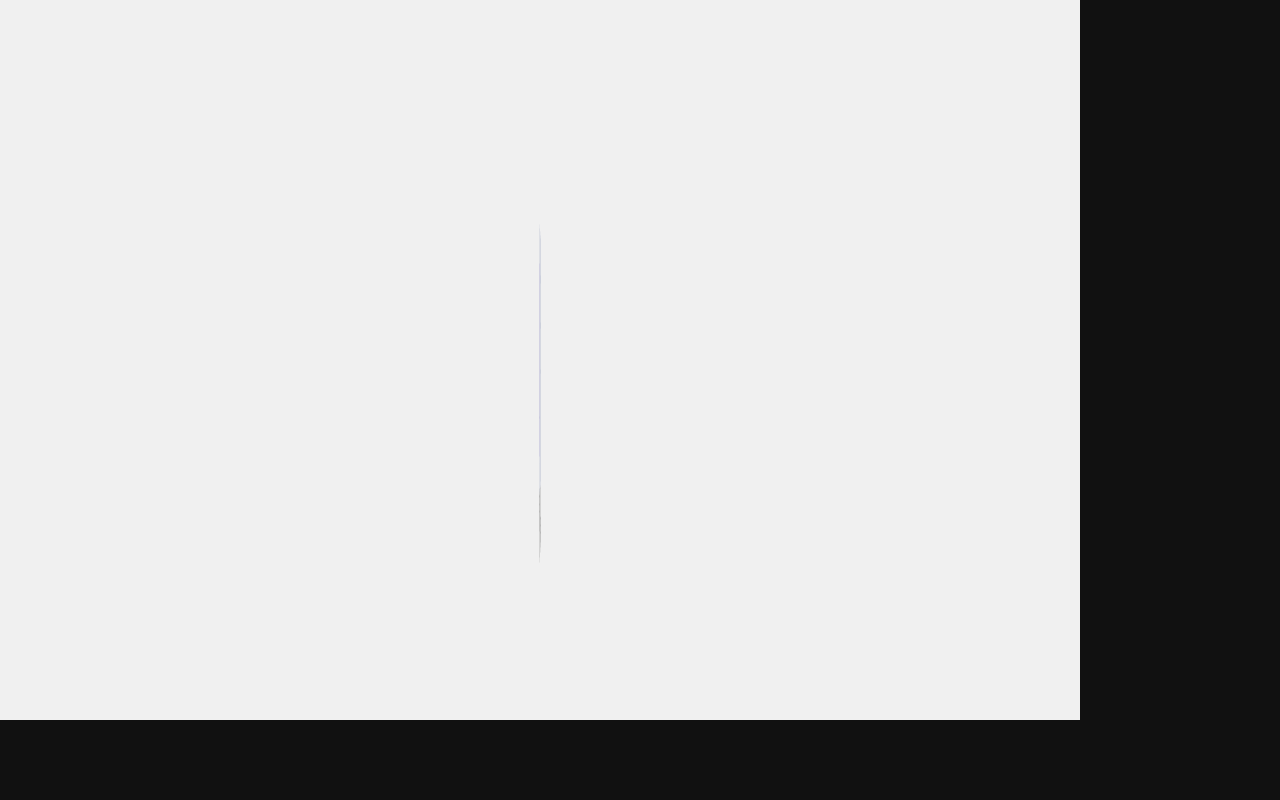
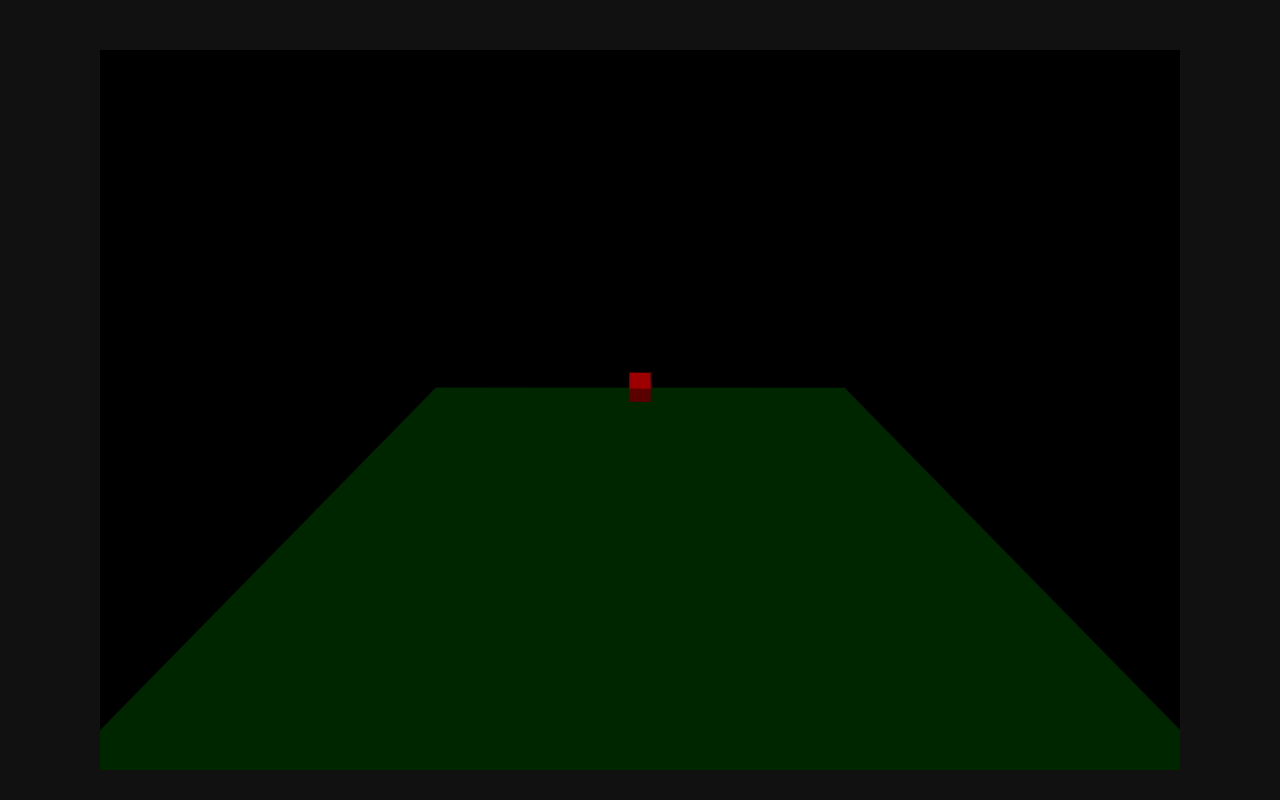
Before and after one commit to ScottDavey/HTML5-3D, a plain HTML site: page index.html in a window 1280 px wide. Drawn offline with Linux system fonts and the light colour scheme.

Commit message:
Adding some geometry and lights.

```diff
--- a/index.html
+++ b/index.html
@@ -16,11 +16,8 @@
 </head>
 <body onload="main.init();">
 
-	<div id="thing"></div>
-
-	<!-- <div id="wrapper">
-		<canvas id="viewport"></canvas>
-	</div> -->
+	<div id="wrapper">
+	</div>
 
 </body>
 </html>
--- a/script/temp.js
+++ b/script/temp.js
@@ -154,46 +154,166 @@ var Input = {
 function Game () {
 	this.isRunning				= true;
 	this.fps					= 0;
-	this.camera					= new THREE.PerspectiveCamera(70, main.CANVAS_WIDTH, main.CANVAS_HEIGHT, 1, 1000);
-	this.scene					= new THREE.Scene();
-	this.plan 					= {};
+	this.camera					= {};
+	this.scene					= {};
+	this.plane 					= {};
 	this.cube 					= {};
+	this.ambientLight 			= {};
+	this.program				= {};
+	this.sprite					= {};
+	this.pointLight				= {};
+	this.cameraMoveX			= 0;
+	this.cameraMoveY			= 0;
+	this.cameraMoveZ			= 0;
+	this.pLightMoveX			= 0;
+	this.pLightMoveY			= 0;
+	this.pLightMoveZ			= 0;
 }
 
 Game.prototype.Initialize = function () {
-	var geoBox, geoPlane, i, hex, matBox, matPlane;
-	this.camera.position.y 	= 150;
-	this.camera.position.z 	= 500;
-	// CUBE
-	geoBox				= new THREE.BoxGeometry(200, 200, 200);
-	for (i = 0; i < geoBox.faces.length; i+=2) {
-		hex = Math.random() * 0xffffff;
-		geoBox.faces[i].color.setHex(hex);
-		geoBox.faces[i+1].color.setHex(hex);
-	}
-	matBox				= new THREE.MeshBasicMaterial({ vertexColors: THREE.FaceColors, overdraw: 0.5 });
-	this.cube 				= new THREE.Mesh(geoBox, matBox);
-	this.cube.position.y 	= 150;
+	var geoBox, geoPlane;
+
+	// Scene
+	this.scene = new THREE.Scene();
+
+	// Camera
+	this.camera = new THREE.PerspectiveCamera(70, main.CANVAS_WIDTH / main.CANVAS_HEIGHT, 1, 4000);
+	this.camera.position.set(0, 475, 425);
+	this.camera.rotation.x 	= -70;
+
+	// LIGHT
+	this.ambientLight = new THREE.AmbientLight(0x404040);
+
+	this.pointLight = new THREE.PointLight(0xff0040, 1, 100);
+	this.pointLight.position.set(0, 300, 145);
+
+	// BOX
+	geoBox = new THREE.BoxGeometry(25, 25, 25);
+	this.cube = new THREE.Mesh(geoBox, new THREE.MeshLambertMaterial({color: 0x990000, overdraw: 0.5}));
+	this.cube.castShadow = true;
+
+	// PLANE
+	geoPlane = new THREE.PlaneGeometry(1080, 1080);
+	this.plane = new THREE.Mesh(geoPlane, new THREE.MeshPhongMaterial({color:0x009900, specular: 0x00ff00, overdraw: 0.5}));
+	this.plane.position.set(0, -300, 0);
+	this.plane.rotation.x = -90;
+
+	// ADD Components
 	this.scene.add(this.cube);
-	// PLANE
-	geoPlane				= new THREE.PlaneBufferGeometry(200, 200);
+	this.scene.add(this.plane);
+	this.scene.add(this.ambientLight);
+	this.scene.add(this.pointLight);
+
+	GameTime.update();
+
+};
+
+/*Game.prototype.Initialize = function () {
+	var geoBox, geoPlane, i, matBox, matPlane, program;
+
+	// Scene
+	this.scene = new THREE.Scene();
+
+	// Camera
+	this.camera = new THREE.PerspectiveCamera(70, main.CANVAS_WIDTH / main.CANVAS_HEIGHT, 1, 1000);
+	this.camera.position.set(0, 475, 425);
+	this.camera.rotation.x 	= -70;
+
+	// Cube
+	geoBox = new THREE.BoxGeometry(25, 25, 25);
+	// matBox = new THREE.MeshBasicMaterial( { vertexColors: THREE.FaceColors, overdraw: 0.5 } );
+	matBox = new THREE.MeshLambertMaterial( { color: 0x222222, overdraw: 0.5 } );
+	this.cube = new THREE.Mesh(geoBox, matBox);
+	this.cube.position.z = 345;
+	this.cube.position.y = 0;
+
+	// Plane
+	geoPlane = new THREE.PlaneBufferGeometry(main.CANVAS_WIDTH, main.CANVAS_HEIGHT);
 	geoPlane.rotateX(-Math.PI / 2);
-	matPlane				= new THREE.MeshBasicMaterial({color:0x0E0E0E, overdraw: 0.5});
-	this.plane				= new THREE.Mesh(geoPlane, matPlane);
-	this.scene.add(this.plane)
+	var matPlane = new THREE.MeshLambertMaterial( { color: 0x990000, overdraw: 0.5 } );
+	this.plane = new THREE.Mesh(geoPlane, matPlane);
+
+	this.scene.add(new THREE.AmbientLight( 0x00020 ));
+
+	// ADD COMPONENTS TO SCENE
+	this.scene.add(this.cube);
+	this.scene.add(this.plane);
+	// this.scene.add(this.ambientLight);
+
 	GameTime.update();
-};
+};*/
 
 Game.prototype.update = function () {
 	this.fps = fps.getFPS();
-	this.plane.rotation.y = this.cube.rotation.y += (5 - this.cube.rotation.y) * 0.05;
+
+	// POINT LIGHT MOVEMENT
+	if (Input.Keys.GetKey(Input.Keys.UP)) {
+		this.pLightMoveZ = -1;
+		console.log(this.plane.position);
+	} else if (Input.Keys.GetKey(Input.Keys.DOWN)) {
+		this.pLightMoveZ = 1;
+		console.log(this.plane.position);
+	}
+
+	if (Input.Keys.GetKey(Input.Keys.LEFT)) {
+		this.pLightMoveX = -1;
+		console.log(this.plane.position);
+	} else if (Input.Keys.GetKey(Input.Keys.RIGHT)) {
+		this.pLightMoveX = 1;
+		console.log(this.plane.position);
+	}
+
+	if (Input.Keys.GetKey(Input.Keys.R) && Input.Keys.GetKey(Input.Keys.SHIFT)) {
+		this.pLightMoveY = -1;
+		console.log(this.plane.position);
+	} else if (Input.Keys.GetKey(Input.Keys.R)) {
+		this.pLightMoveY = 1;
+		console.log(this.plane.position);
+	}
+
+	this.plane.position.z += this.pLightMoveZ * 5;
+	this.plane.position.x += this.pLightMoveX * 5;
+	this.plane.position.y += this.pLightMoveY * 5;
+
+	this.pLightMoveX	= 0;
+	this.pLightMoveY	= 0;
+	this.pLightMoveZ	= 0;
+
+	// CUBE MOVEMENT
+	if (Input.Keys.GetKey(Input.Keys.W)) {
+		this.cameraMoveZ = -1;
+	} else if (Input.Keys.GetKey(Input.Keys.S)) {
+		this.cameraMoveZ = 1;
+	}
+
+	if (Input.Keys.GetKey(Input.Keys.A)) {
+		this.cameraMoveX = -1;
+	} else if (Input.Keys.GetKey(Input.Keys.D)) {
+		this.cameraMoveX = 1;
+	}
+
+	if (Input.Keys.GetKey(Input.Keys.SPACE) && Input.Keys.GetKey(Input.Keys.SHIFT)) {
+		this.cameraMoveY = -1;
+	} else if (Input.Keys.GetKey(Input.Keys.SPACE)) {
+		this.cameraMoveY = 1;
+	}
+
+	this.cube.position.z += this.cameraMoveZ * 5;
+	this.cube.position.x += this.cameraMoveX * 5;
+	this.cube.position.y += this.cameraMoveY * 5;
+
+	if (this.cube.position.y <= 0) this.cube.position.y = 0;
+
+	this.cameraMoveX	= 0;
+	this.cameraMoveY	= 0;
+	this.cameraMoveZ	= 0;
 };
 
 Game.prototype.draw = function () {
 
+	main.renderer.render(this.scene, this.camera);
 	// main.context.clearRect(0, 0, main.CANVAS_WIDTH, main.CANVAS_HEIGHT);
 	// DrawText('FPS: ' + this.fps, (main.CANVAS_WIDTH / 2 - 50), 20, 'normal 14pt Consolas, Trebuchet MS, Verdana', '#FFFFFF');
-	main.renderer.render(this.scene, this.camera);
 };
 
 /*****************
@@ -207,29 +327,30 @@ var main = {
 		this.CANVAS_HEIGHT			= 720;
 		this.WORLD_WIDTH 			= 4320;
 		this.WORLD_HEIGHT 			= 2160;
-		// this.canvas					= document.getElementById('viewport');
-		// this.canvas.width			= this.CANVAS_WIDTH;
-		// this.canvas.height			= this.CANVAS_HEIGHT;
-		// this.context				= this.canvas.getContext('2d');
-		this.container				= document.getElementById('thing');
+		this.canvas					= {};
+		this.context				= {};
+		this.container				= document.getElementById('wrapper');
 		this.renderer				= new THREE.CanvasRenderer();
 		this.game 					= new Game();
 
 		// Update Renderer Setting
-		this.renderer.setClearColor(0xf0f0f0);
+		this.renderer.setClearColor(0x000000);
 		this.renderer.setPixelRatio(window.devicePixelRatio);
 		this.renderer.setSize(this.CANVAS_WIDTH, this.CANVAS_HEIGHT);
 		this.container.appendChild(this.renderer.domElement);
 
+		this.canvas 				= document.getElementsByTagName('canvas')[0];
+		this.context 				= this.canvas.getContext('2d');
+
 		// Adjust webpage styles
-		// wrapper = document.getElementById('wrapper');
-		// wrapper.style.width			= this.CANVAS_WIDTH + 'px';
-		// wrapper.style.height		= this.CANVAS_HEIGHT + 'px';
+		wrapper = document.getElementById('wrapper');
+		wrapper.style.width			= this.CANVAS_WIDTH + 'px';
+		wrapper.style.height		= this.CANVAS_HEIGHT + 'px';
 
 		// Create event listeners
 		window.addEventListener('keyup', function (e) { Input.Keys.onKeyUp(e); }, false);
 		window.addEventListener('keydown', function (e) { Input.Keys.onKeyDown(e); }, false);
-		// this.canvas.addEventListener('mousemove', function (e) { Input.Mouse.OnMouseMove.SetPosition(e); }, false);
+		this.canvas.addEventListener('mousemove', function (e) { Input.Mouse.OnMouseMove.SetPosition(e); }, false);
 		// this.canvas.addEventListener('mousedown', function (e) { Input.Mouse.OnMouseDown(e); }, false);
 		// this.canvas.addEventListener('mouseup', function (e) { Input.Mouse.OnMouseUp(e); }, false);
 
```
